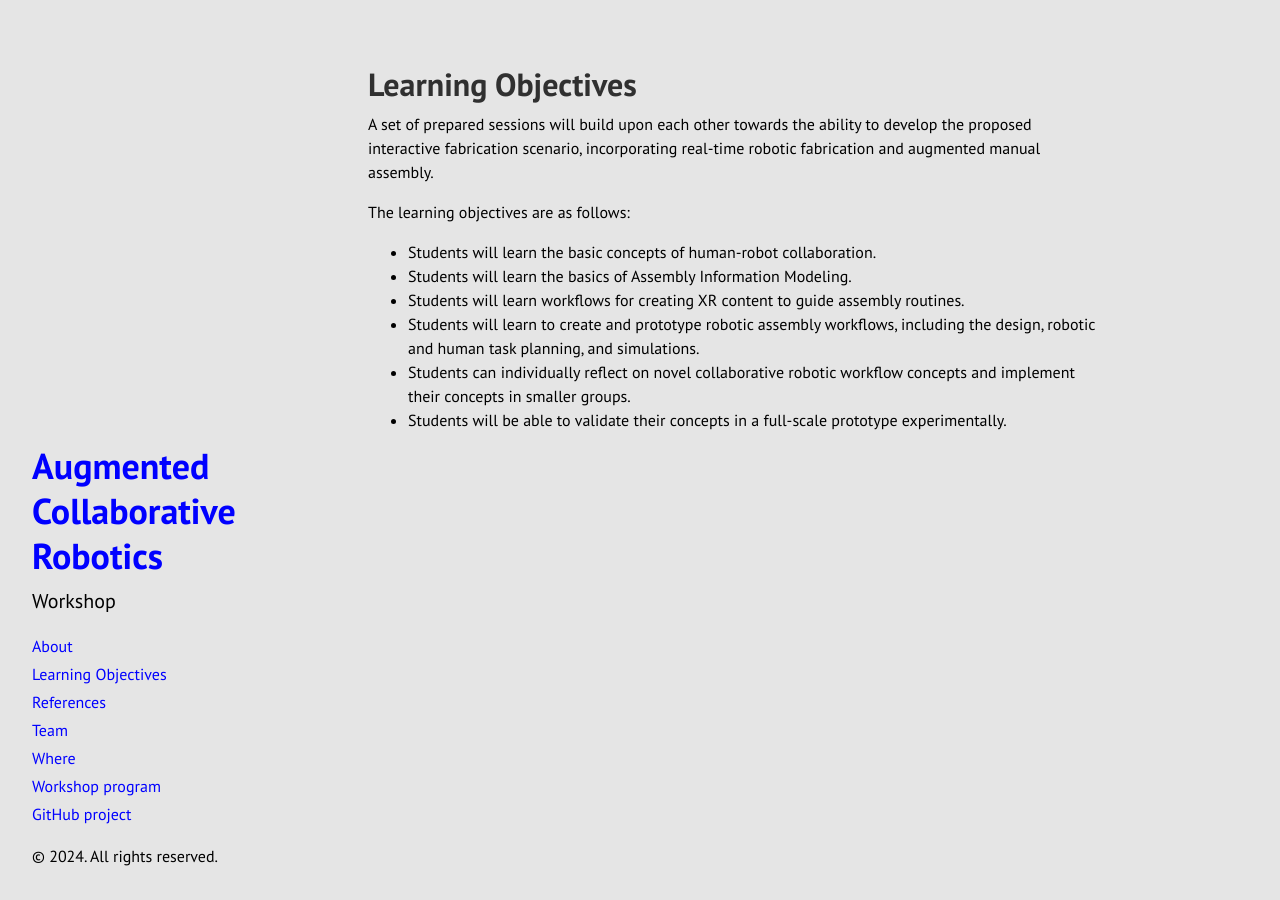
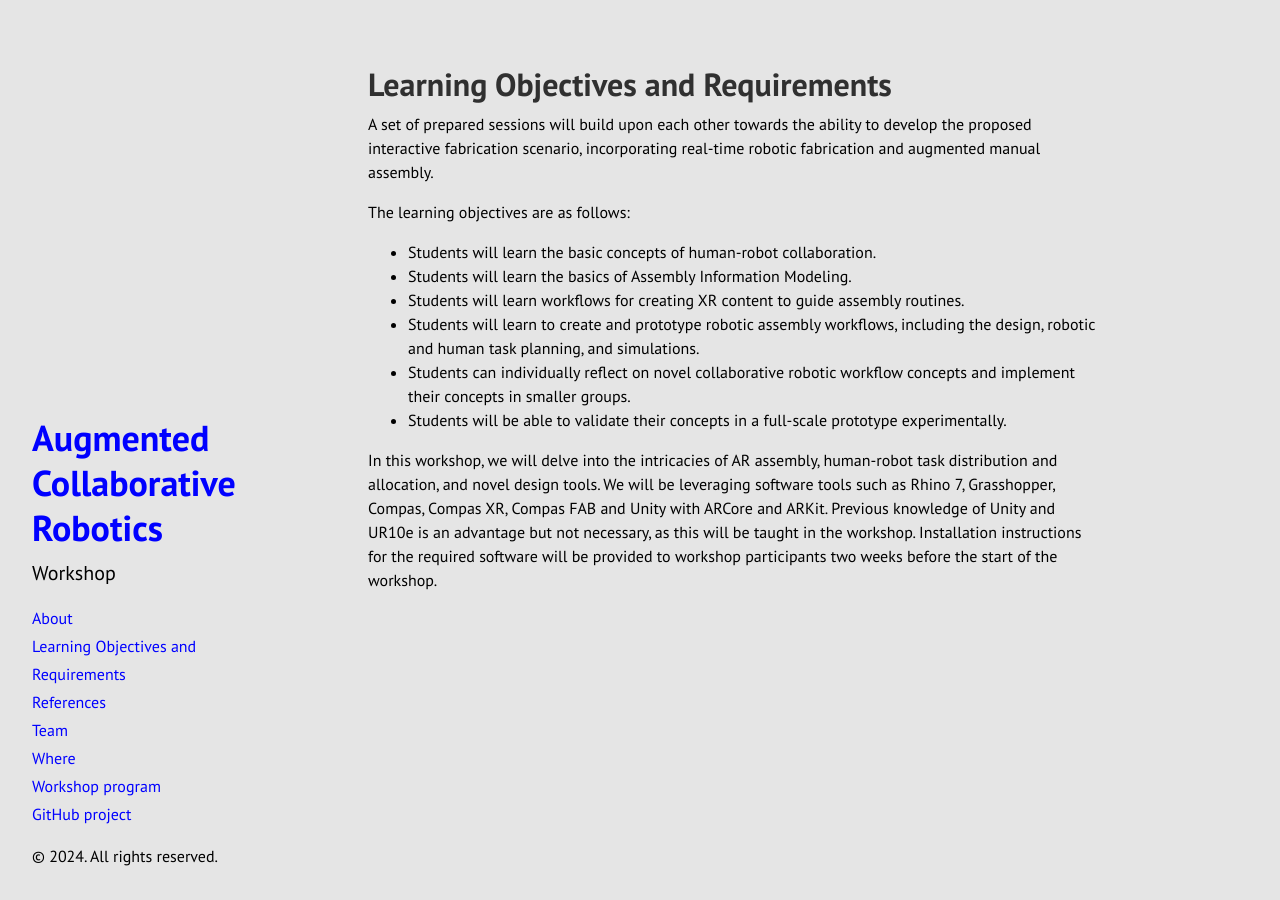
Before and after one commit to HUMA-LabforAdvancedTechnologyinArch/robarch24, a Jekyll site: the page built from docs/learning_objectives.md, in a window 1280 px wide. Built offline with Jekyll 4.4.1, drawn with Linux system fonts in a browser that asks for light colours; Markdown is read by kramdown in place of the engine named in the settings.

Commit message:
Update learning_objectives.md

```diff
--- a/docs/learning_objectives.md
+++ b/docs/learning_objectives.md
@@ -1,6 +1,6 @@
 ---
 layout: page
-title: Learning Objectives
+title: Learning Objectives and Requirements
 ---
 
 A set of prepared sessions will build upon each other towards the ability to develop the proposed interactive fabrication scenario, incorporating real-time robotic fabrication and augmented manual assembly.
@@ -12,3 +12,5 @@ The learning objectives are as follows:
 * Students will learn to create and prototype robotic assembly workflows, including the design, robotic and human task planning, and simulations.
 * Students can individually reflect on novel collaborative robotic workflow concepts and implement their concepts in smaller groups.
 * Students will be able to validate their concepts in a full-scale prototype experimentally.
+
+In this workshop, we will delve into the intricacies of AR assembly, human-robot task distribution and allocation, and novel design tools. We will be leveraging software tools such as Rhino 7, Grasshopper, Compas, Compas XR, Compas FAB and Unity with ARCore and ARKit. Previous knowledge of Unity and UR10e is an advantage but not necessary, as this will be taught in the workshop. Installation instructions for the required software will be provided to workshop participants two weeks before the start of the workshop.
```
